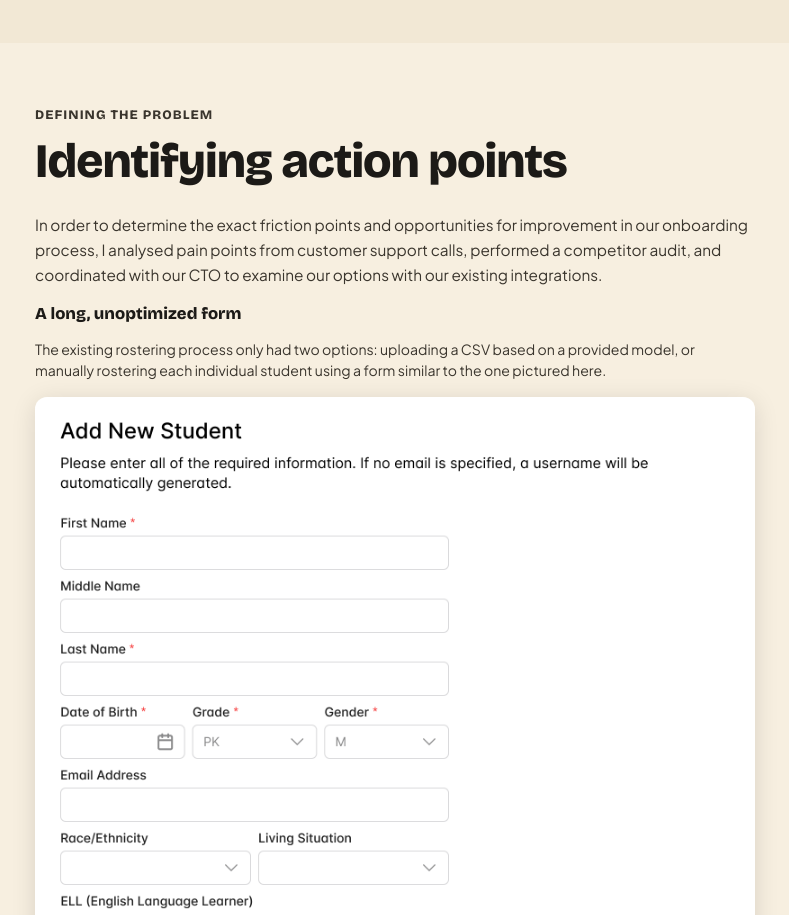
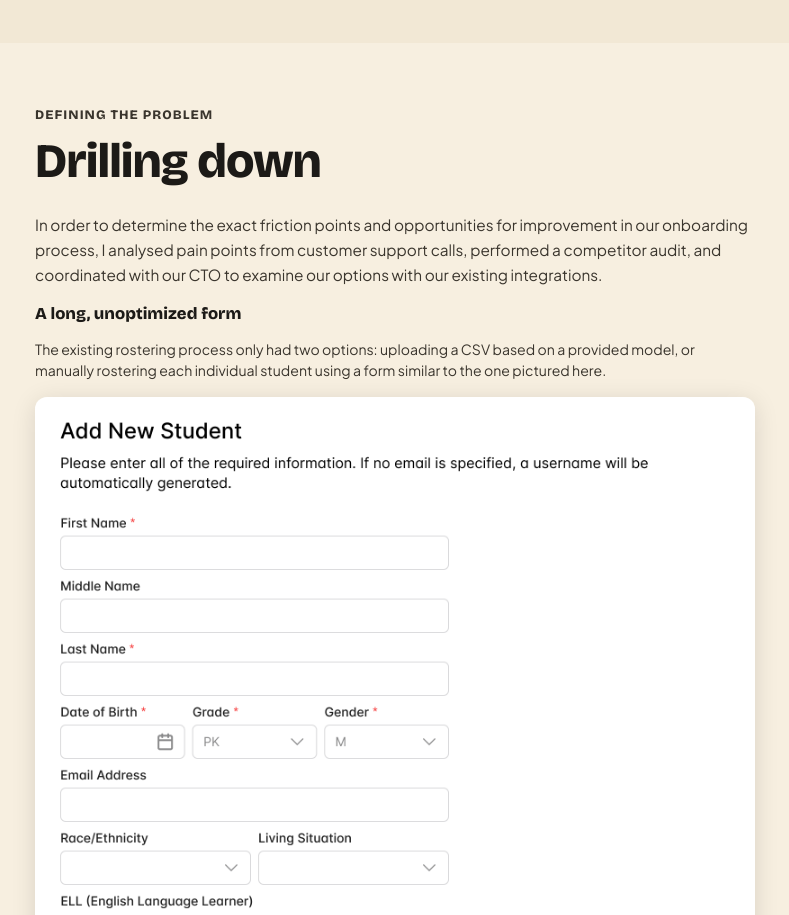
Before and after one commit to Roxanoel/portfolio26, a React (Vite) app: page /work/simplified-student-rostering in a window 1280 px wide. Shown: the part 1360-2275 px from the top of the page, without its empty margins (245-1034 px from the left). Built offline with nearby package versions, Linux system fonts and the light colour scheme.

Commit message:
updated heading copy

```diff
--- a/src/pages/projects/SimplifiedStudentRostering.jsx
+++ b/src/pages/projects/SimplifiedStudentRostering.jsx
@@ -55,7 +55,7 @@ export function SimplifiedStudentRostering() {
       <Slide id="slide-defining">
         <hgroup>
           <p className={slideStyles.sectionHeader}>Defining the problem</p>
-          <h2 className={slideStyles.title}>Identifying action points</h2>
+          <h2 className={slideStyles.title}>Drilling down</h2>
         </hgroup>
         <div className={styles.slideContent}>
           <p className={slideStyles.body}>
```
